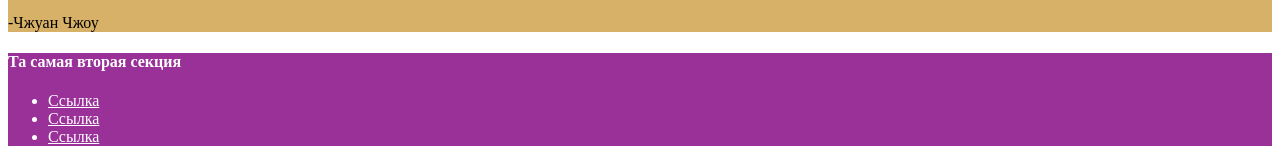
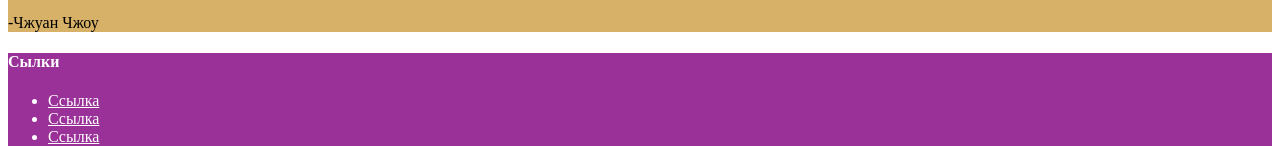
Before and after one commit to potapovWebDev/homework, a plain HTML site: page lesson2.23/index.html in a window 1280 px wide. Shown: the part 638-784 px from the top of the page. Drawn offline with Linux system fonts and the light colour scheme.

Commit message:
Update index.html

```diff
--- a/lesson2.23/index.html
+++ b/lesson2.23/index.html
@@ -91,7 +91,7 @@
       </section>
     </main>
     <footer>
-      <h4>Та самая вторая секция</h4>
+      <h4>Сылки</h4>
       <div>
         <ul>
           <li>
```
